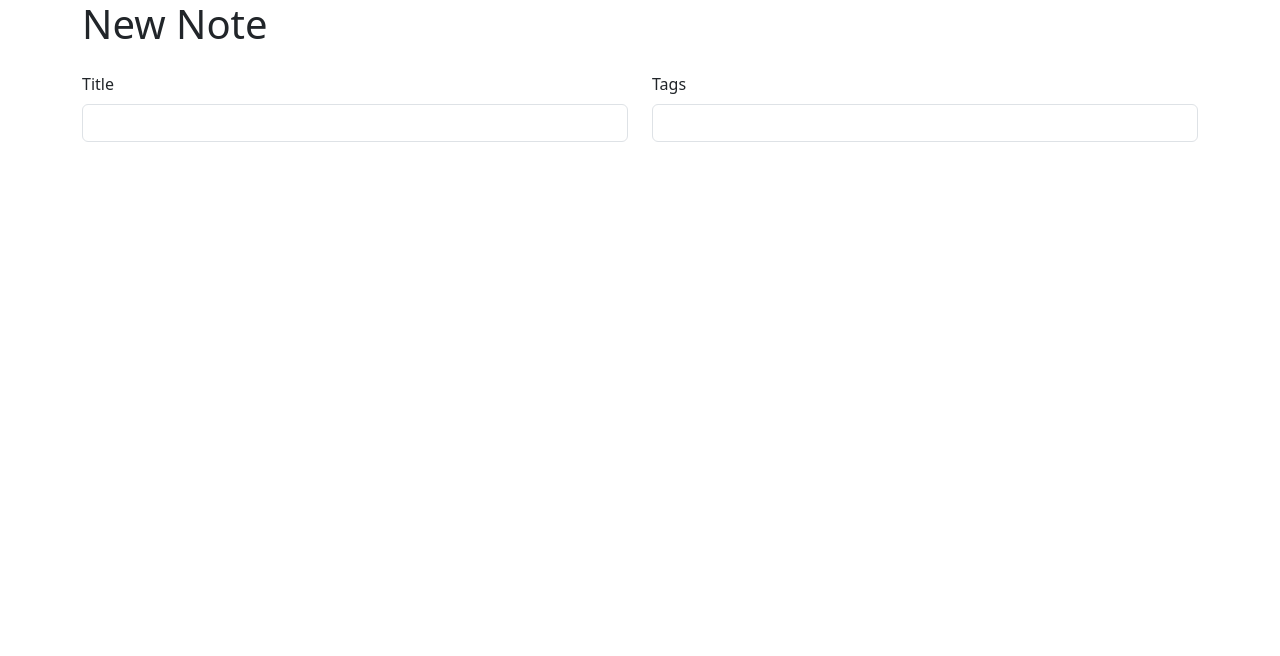
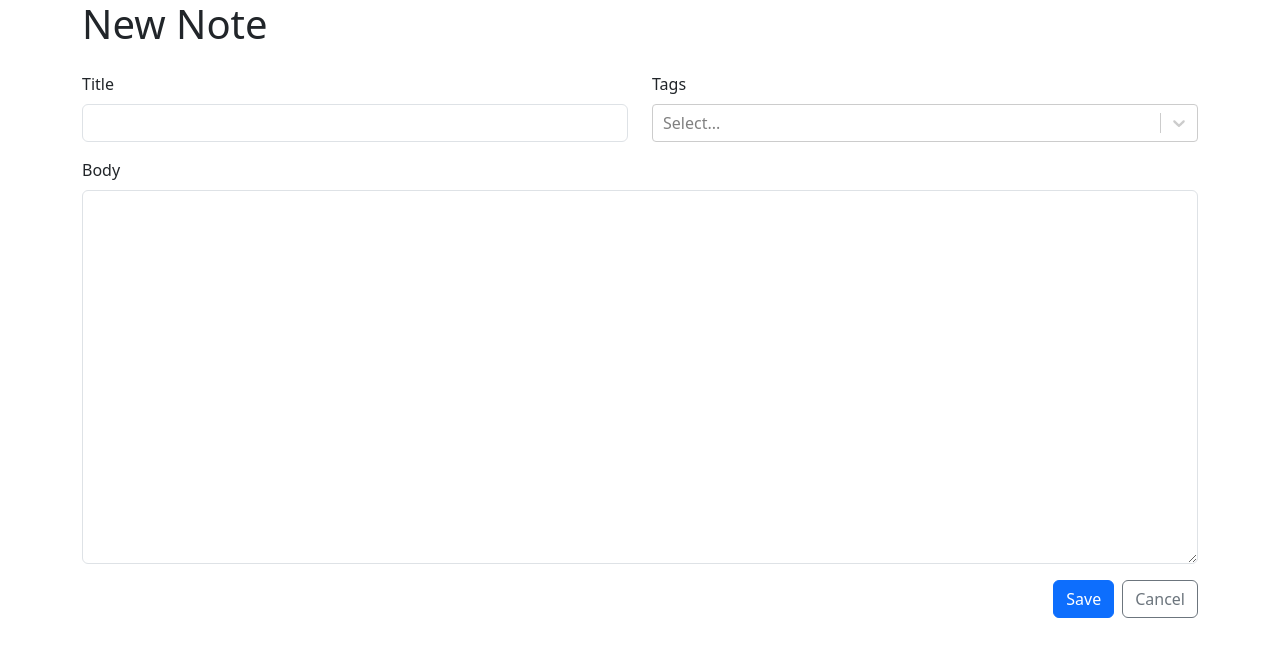
Before and after one commit to ChonCanCode/01-react-note, a React (Vite) app: page /new in a window 1280 px wide. Shown: the top 656 px of the page. Built offline with nearby package versions, Linux system fonts and the light colour scheme; the HTML template or start-up script is replaced by a standard one.

Commit message:
20250323 - 01 - update NoteForm

```diff
--- a/package.json
+++ b/package.json
@@ -16,7 +16,8 @@
     "react-bootstrap": "^2.10.9",
     "react-dom": "^19.0.0",
     "react-icons": "^5.5.0",
-    "react-router-dom": "^6.30.0"
+    "react-router-dom": "^6.30.0",
+    "react-select": "^5.10.1"
   },
   "devDependencies": {
     "@eslint/js": "^9.21.0",
--- a/src/NoteForm.tsx
+++ b/src/NoteForm.tsx
@@ -1,25 +1,38 @@
-import { Form, Stack, Row, Col } from 'react-bootstrap';
-import 'bootstrap/dist/css/bootstrap.min.css';
+import { Form, Stack, Row, Col, Button } from "react-bootstrap";
+import CreatableSelect from "react-select/creatable";
+import "bootstrap/dist/css/bootstrap.min.css";
 
-export function NoteForm () {
+export function NoteForm() {
   return (
     <Form>
       <Stack gap={3}>
         <Row>
           <Col>
-                    <Form.Group controlId='title'>
+            <Form.Group controlId="title">
               <Form.Label>Title</Form.Label>
               <Form.Control required />
             </Form.Group>
           </Col>
           <Col>
-                    <Form.Group controlId='tags'>
+            <Form.Group controlId="tags">
               <Form.Label>Tags</Form.Label>
-                        <Form.Control required />
+              <CreatableSelect isMulti />
             </Form.Group>
           </Col>
         </Row>
+        <Form.Group controlId="markdown">
+          <Form.Label>Body</Form.Label>
+          <Form.Control required as="textarea" rows={15} />
+        </Form.Group>
+        <Stack direction="horizontal" gap={2} className="justify-content-end">
+          <Button type="submit" variant="primary">
+            Save
+          </Button>
+          <Button type="button" variant="outline-secondary">
+            Cancel
+          </Button>
+        </Stack>
       </Stack>
     </Form>
-    )
+  );
 }
```
Also changed, not shown: 1 other file (tests, documents, lock files or other folders). Lines whose indentation alone changed are shown as unchanged.
